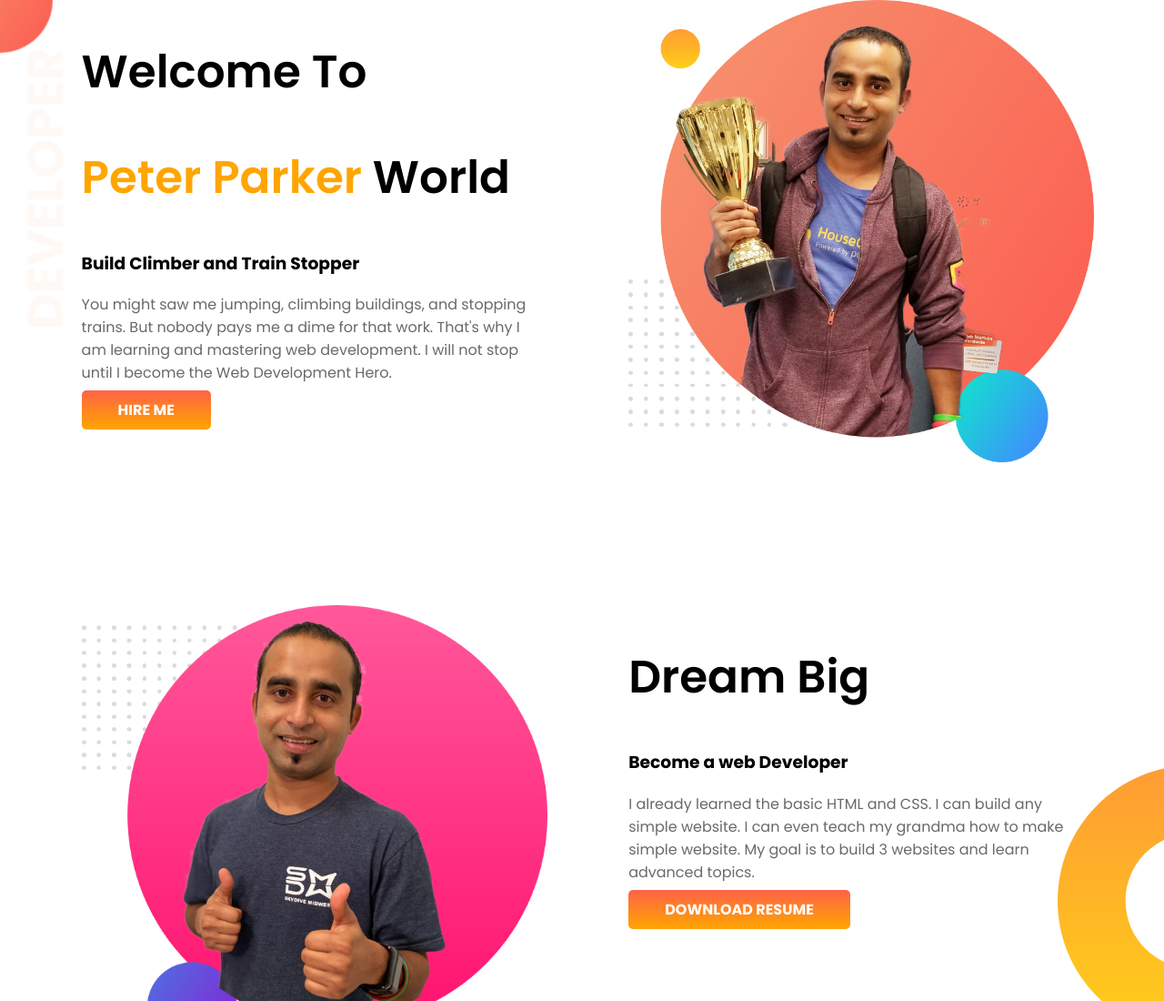
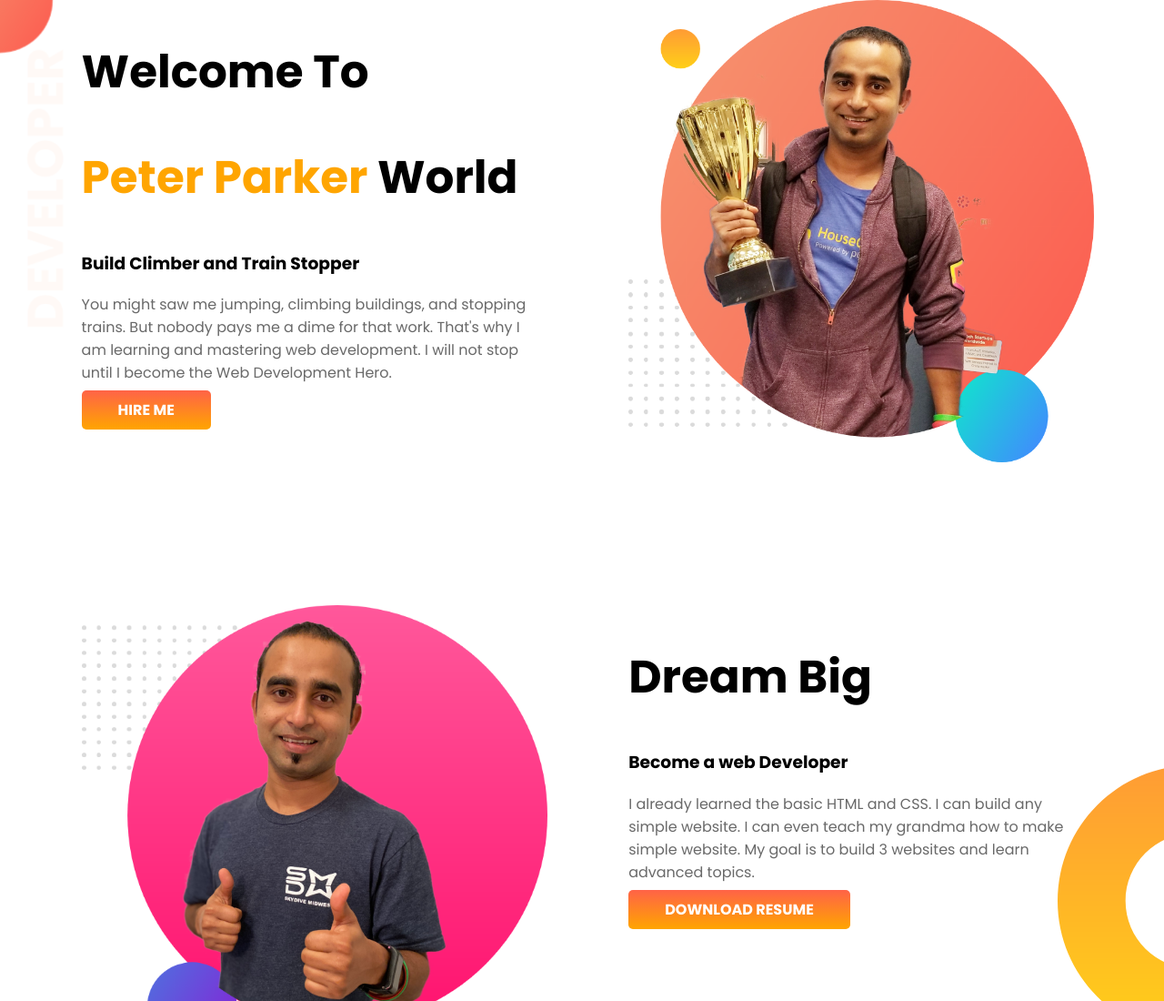
Before and after one commit to hridoyhalder1/developer_portfolio, a plain HTML site: page index.html in a window 1280 px wide. Shown: the top 1100 px of the page at 91% size. Drawn offline with Linux system fonts and the light colour scheme.

Commit message:
full portfolio site

```diff
--- a/index.html
+++ b/index.html
@@ -9,9 +9,7 @@
     <link rel="stylesheet" href="style.css">
     <link rel="preconnect" href="https://fonts.googleapis.com">
     <link rel="preconnect" href="https://fonts.gstatic.com" crossorigin>
-    <link
-        href="https://fonts.googleapis.com/css2?family=Poppins:ital,wght@0,100;0,300;0,400;0,500;0,600;0,700;0,800;0,900;1,700&display=swap"
-        rel="stylesheet">
+    <link href="https://fonts.googleapis.com/css2?family=Poppins:ital,wght@0,100;0,300;0,400;0,500,600;0,700;0,800;0,900;1,700&display=swap" rel="stylesheet">
 </head>
 
 <body>
```
